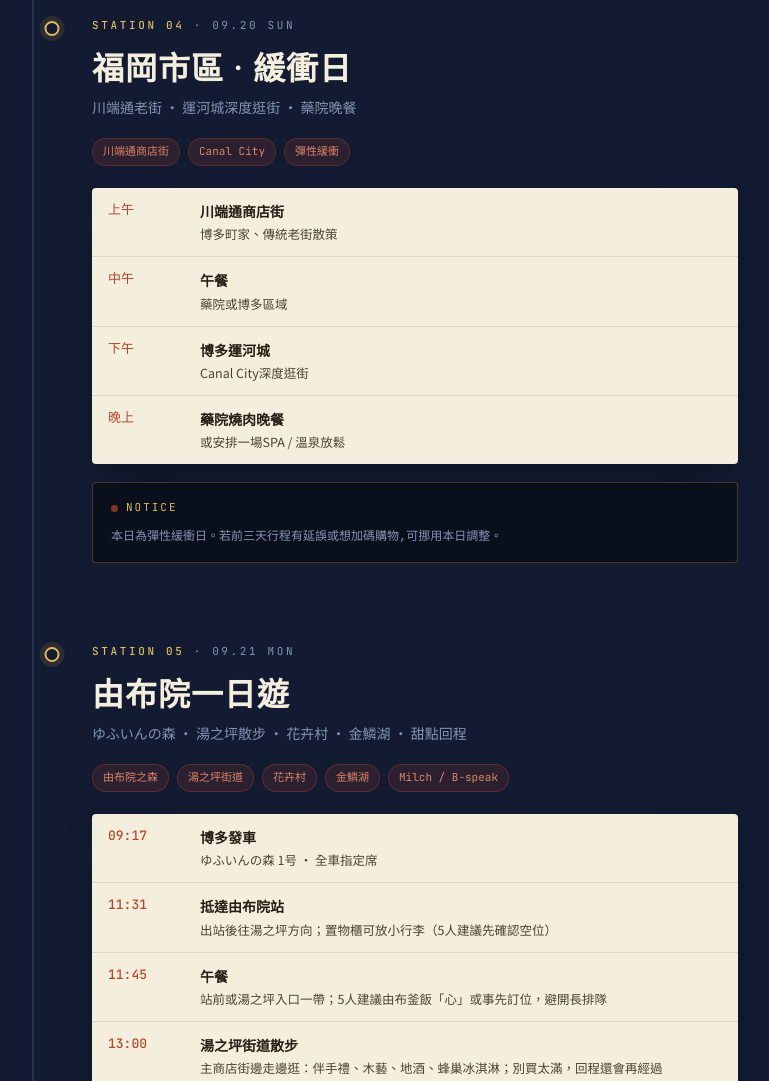
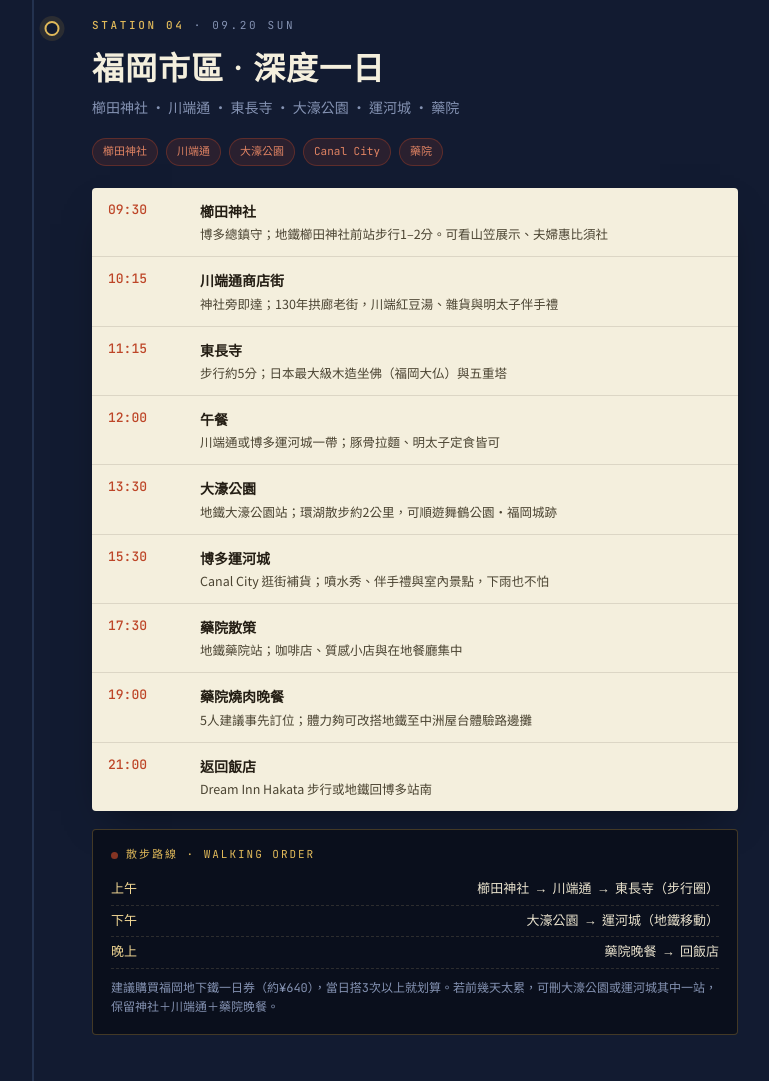
Before and after one commit to EricfromtheT/fukuoka, a plain HTML site: page index.html in a window 1280 px wide. Shown: the part 2640-3721 px from the top of the page, without its empty margins (262-1031 px from the left). Drawn offline with Linux system fonts and the light colour scheme.

Commit message:
Expand Sunday Fukuoka day with more city attractions.

```diff
--- a/index.html
+++ b/index.html
@@ -415,20 +415,28 @@
   <section class="day" id="day4">
     <div class="day-dot"></div>
     <div class="day-station"><b>Station 04</b> · 09.20 SUN</div>
-    <h2 class="day-title">福岡市區 · 緩衝日</h2>
-    <p class="day-sub">川端通老街 · 運河城深度逛街 · 藥院晚餐</p>
-    <div class="tags"><span class="tag">川端通商店街</span><span class="tag">Canal City</span><span class="tag">彈性緩衝</span></div>
+    <h2 class="day-title">福岡市區 · 深度一日</h2>
+    <p class="day-sub">櫛田神社 · 川端通 · 東長寺 · 大濠公園 · 運河城 · 藥院</p>
+    <div class="tags"><span class="tag">櫛田神社</span><span class="tag">川端通</span><span class="tag">大濠公園</span><span class="tag">Canal City</span><span class="tag">藥院</span></div>
     <div class="card">
       <table class="sched">
-        <tr><td class="time">上午</td><td class="content"><b>川端通商店街</b><span class="note">博多町家、傳統老街散策</span></td></tr>
-        <tr><td class="time">中午</td><td class="content"><b>午餐</b><span class="note">藥院或博多區域</span></td></tr>
-        <tr><td class="time">下午</td><td class="content"><b>博多運河城</b><span class="note">Canal City深度逛街</span></td></tr>
-        <tr><td class="time">晚上</td><td class="content"><b>藥院燒肉晚餐</b><span class="note">或安排一場SPA / 溫泉放鬆</span></td></tr>
+        <tr><td class="time">09:30</td><td class="content"><b>櫛田神社</b><span class="note">博多總鎮守；地鐵櫛田神社前站步行1–2分。可看山笠展示、夫婦惠比須社</span></td></tr>
+        <tr><td class="time">10:15</td><td class="content"><b>川端通商店街</b><span class="note">神社旁即達；130年拱廊老街，川端紅豆湯、雜貨與明太子伴手禮</span></td></tr>
+        <tr><td class="time">11:15</td><td class="content"><b>東長寺</b><span class="note">步行約5分；日本最大級木造坐佛（福岡大仏）與五重塔</span></td></tr>
+        <tr><td class="time">12:00</td><td class="content"><b>午餐</b><span class="note">川端通或博多運河城一帶；豚骨拉麵、明太子定食皆可</span></td></tr>
+        <tr><td class="time">13:30</td><td class="content"><b>大濠公園</b><span class="note">地鐵大濠公園站；環湖散步約2公里，可順遊舞鶴公園・福岡城跡</span></td></tr>
+        <tr><td class="time">15:30</td><td class="content"><b>博多運河城</b><span class="note">Canal City 逛街補貨；噴水秀、伴手禮與室內景點，下雨也不怕</span></td></tr>
+        <tr><td class="time">17:30</td><td class="content"><b>藥院散策</b><span class="note">地鐵藥院站；咖啡店、質感小店與在地餐廳集中</span></td></tr>
+        <tr><td class="time">19:00</td><td class="content"><b>藥院燒肉晚餐</b><span class="note">5人建議事先訂位；體力夠可改搭地鐵至中洲屋台體驗路邊攤</span></td></tr>
+        <tr><td class="time">21:00</td><td class="content"><b>返回飯店</b><span class="note">Dream Inn Hakata 步行或地鐵回博多站南</span></td></tr>
       </table>
     </div>
     <div class="board">
-      <div class="board-head">Notice</div>
-      <div class="board-foot">本日為彈性緩衝日。若前三天行程有延誤或想加碼購物,可挪用本日調整。</div>
+      <div class="board-head">散步路線 · Walking Order</div>
+      <div class="board-row"><span>上午</span><span>櫛田神社 → 川端通 → 東長寺（步行圈）</span></div>
+      <div class="board-row"><span>下午</span><span>大濠公園 → 運河城（地鐵移動）</span></div>
+      <div class="board-row"><span>晚上</span><span>藥院晚餐 → 回飯店</span></div>
+      <div class="board-foot">建議購買福岡地下鐵一日券（約¥640），當日搭3次以上就划算。若前幾天太累，可刪大濠公園或運河城其中一站，保留神社＋川端通＋藥院晚餐。</div>
     </div>
   </section>
 
@@ -496,7 +504,7 @@
       <li>由布院之森 9/21 開賣時間:<b style="color:var(--gold-bright)">台灣時間 8/21(五)早上 9:00</b>,建議準時搶票並準備備案班次。</li>
       <li>太宰府柳川套票(KKday)需在天神或藥院站兌換,兌換需手機OTP驗證,建議提早抵達。</li>
       <li>柳川鰻魚飯(日の出屋)假日建議事先訂位,5人用餐更保險。</li>
-      <li>Day4 為彈性緩衝日,可依實際行程狀況調整內容。</li>
+      <li>Day4（9/20 週日）建議購買福岡地下鐵一日券；5人晚餐建議事先訂位，藥院燒肉或中洲屋台擇一。</li>
       <li>Day6 出發機場時間需依實際航班再行確認。</li>
     </ul>
   </div>
```
